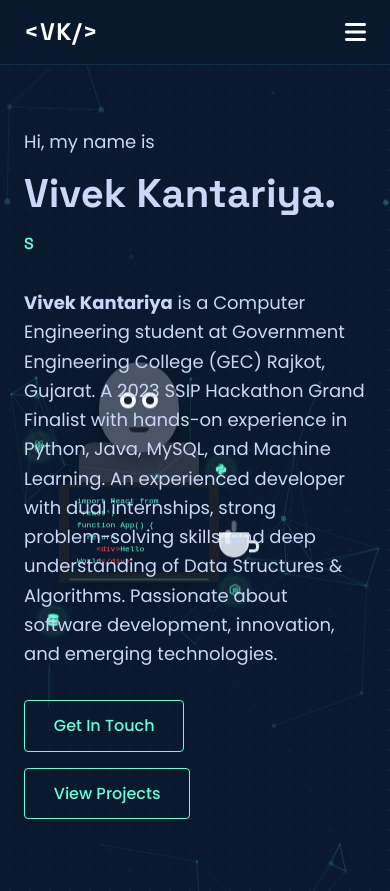
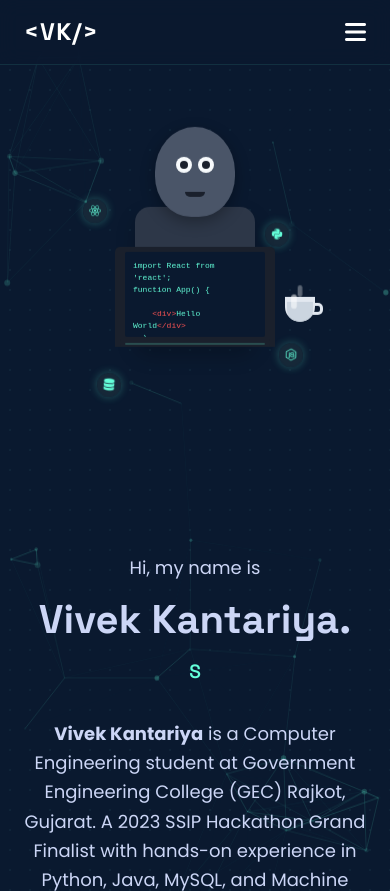
Before and after one commit to vivekkantariya/profile-readme, a plain HTML site: page index.html in a window 390 px wide. Shown: the top 891 px of the page. Drawn offline with nearby package versions, Linux system fonts and the light colour scheme; animation ran at ten frames a second.

Commit message:
media added, responsive

```diff
--- a/index.html
+++ b/index.html
@@ -97,12 +97,15 @@
 
   <!-- Hero Section -->
   <section id="home" class="hero-section relative">
+    <!-- Background elements remain the same -->
     <div class="hero-bg-pattern"></div>
     <div class="tech-sphere-container"></div>
     <div class="particles" id="particles-js"></div>
 
-    <div class="container mx-auto px-6 py-32 flex flex-col justify-center">
-      <div class="hero-content max-w-4xl">
+    <!-- New Grid Container -->
+    <div class="container mx-auto px-6 py-20 md:py-32 grid grid-cols-1 lg:grid-cols-2 gap-8 items-center">
+      <!-- Content Column -->
+      <div class="hero-content max-w-4xl order-2 lg:order-1">
         <p class="text-accent text-lg mb-4 fade-in">Hi, my name is</p>
         <h1 class="hero-title font-heading font-bold mb-4 fade-in" style="animation-delay: 0.2s;">Vivek Kantariya.</h1>
         <h2 class="hero-subtitle font-heading font-semibold mb-8 fade-in" style="animation-delay: 0.4s;">
@@ -110,9 +113,9 @@
         </h2>
         <p class="text-light text-lg mb-8 leading-relaxed fade-in" style="animation-delay: 0.6s;">
           <b>Vivek Kantariya</b> is a Computer Engineering student at Government Engineering College (GEC) Rajkot,
-          Gujarat. A
-          2023 SSIP Hackathon Grand Finalist with hands-on experience in Python, Java, MySQL, and Machine Learning. An
-          experienced developer with dual internships, strong problem-solving skills, and deep understanding of Data
+          Gujarat. A 2023 SSIP Hackathon Grand Finalist with hands-on experience in Python, Java, MySQL, and Machine
+          Learning.
+          An experienced developer with dual internships, strong problem-solving skills, and deep understanding of Data
           Structures & Algorithms. Passionate about software development, innovation, and emerging technologies.
         </p>
         <div class="flex flex-wrap gap-4 fade-in" style="animation-delay: 0.8s;">
@@ -120,9 +123,9 @@
           <a href="https://www.github.com/vivekkantariya" class="btn-primary">View Projects</a>
         </div>
       </div>
-    </div>
 
-    <!-- Replace your hero-character div with this -->
+      <!-- Character Column - now part of the grid -->
+      <div class="hero-character-container order-1 lg:order-2 flex justify-center lg:justify-end relative">
         <div class="hero-character">
           <div class="character-container">
             <!-- Head -->
@@ -145,14 +148,15 @@
               <div class="laptop">
                 <div class="screen">
                   <div class="code-display">
-                <div class="code-line"><span class="code-keyword">import</span> <span class="code-module">React</span>
+                    <div class="code-line"><span class="code-keyword">import</span> <span
+                        class="code-module">React</span>
                       <span class="code-keyword">from</span> <span class="code-string">'react'</span>;
                     </div>
                     <div class="code-line"><span class="code-keyword">function</span> <span
                         class="code-function">App</span>() {</div>
                     <div class="code-line">&nbsp;&nbsp;<span class="code-keyword">return</span> (</div>
-                <div class="code-line">&nbsp;&nbsp;&nbsp;&nbsp;<span class="code-tag">&lt;div&gt;</span>Hello World<span
-                    class="code-tag">&lt;/div&gt;</span></div>
+                    <div class="code-line">&nbsp;&nbsp;&nbsp;&nbsp;<span class="code-tag">&lt;div&gt;</span>Hello
+                      World<span class="code-tag">&lt;/div&gt;</span></div>
                     <div class="code-line">&nbsp;&nbsp;)</div>
                     <div class="code-line">}</div>
                   </div>
@@ -180,8 +184,9 @@
             </div>
           </div>
         </div>
+      </div>
+    </div>
   </section>
-
   <!-- Skills Section -->
   <section id="skills" class="py-20 bg-secondary">
     <div class="container mx-auto px-6">
--- a/style.css
+++ b/style.css
@@ -106,6 +106,7 @@
    align-items: center;
    position: relative;
    overflow: hidden;
+   padding: 2rem 0;
  }
 
  .hero-bg-pattern {
@@ -883,15 +884,138 @@
  }
 
  /* 3D Character Styles */
+
+ .container {
+  width: 100%;
+  max-width: 1200px;
+  margin: 0 auto;
+}
+
+/* Grid Layout */
+@media (min-width: 1024px) {
+  .grid-cols-2 {
+    grid-template-columns: repeat(2, minmax(0, 1fr));
+  }
+}
+
+
+@media (min-width: 1024px) {
   .hero-character {
     position: absolute;
-   right: 8%;
+    right: 0;
     top: 50%;
     transform: translateY(-50%);
-   width: 280px;
-   margin-top: 80px;
-   margin-right: 80px;
+    margin-top: 0;
+    margin-right: 0;
+  }
+}
+
+/* Adjust character size on smaller screens */
+@media (max-width: 640px) {
+  .hero-character {
+    max-width: 220px;
+    height: 300px;
+  }
+
+  .character-head {
+    width: 60px;
+    height: 70px;
+  }
+
+  .character-body {
+    width: 100px;
+    height: 120px;
+  }
+
+  .laptop {
+    width: 130px;
+    height: 80px;
+  }
+
+  .screen {
+    width: 110px;
+    height: 65px;
+    font-size: 6px;
+    line-height: 10px;
+  }
+
+  .coffee-cup {
+    width: 24px;
+    height: 32px;
+    margin-left: 120px;
+  }
+}
+
+/* Content adjustments for mobile */
+@media (max-width: 768px) {
+  .hero-content {
+    text-align: center;
+  }
+
+  .flex.flex-wrap {
+    justify-content: center;
+  }
+
+  .hero-title {
+    font-size: 2.5rem;
+  }
+
+  .hero-subtitle {
+    font-size: 1.2rem;
+  }
+
+  .hero-character {
+    margin-bottom: 2rem;
+  }
+}
+
+/* Animation adjustments for mobile */
+@media (max-width: 640px) {
+  .fade-in {
+    animation-delay: 0s !important;
+  }
+
+  .hero-character .character-container {
+    animation:
+      slideInFromBottom 1s ease-out forwards,
+      float 6s ease-in-out infinite 1s;
+  }
+}
+
+/* Order control for mobile */
+.order-1 {
+  order: 1;
+}
+
+.order-2 {
+  order: 2;
+}
+
+@media (min-width: 1024px) {
+  .lg\:order-1 {
+    order: 1;
+  }
+
+  .lg\:order-2 {
+    order: 2;
+  }
+}
+
+
+/* Character Container - Responsive */
+.hero-character-container {
+  height: 100%;
+  min-height: 300px;
+  margin-top: 30px;
+  /* margin-bottom: 2rem; */
+}
+
+.hero-character {
+  position: relative;
+  width: 100%;
+  max-width: 280px;
   height: 380px;
+  margin: 0 auto;
   perspective: 1000px;
 }
 
@@ -899,7 +1023,7 @@
    position: relative;
    width: 100%;
    height: 100%;
-   margin-bottom: 80px;
+   /* margin-bottom: 80px; */
    transform-style: preserve-3d;
    animation:
      slideInFromBottom 1.5s ease-out forwards,
@@ -1068,7 +1192,7 @@
    bottom: 50px;
    margin-bottom: 120px;
    margin-left: 150px;
-   right: 30px;
+   right: 20px;
    z-index: 6;
  }
 
@@ -1110,8 +1234,8 @@
    border: 3px solid #e2e8f0;
    border-left: none;
    border-radius: 0 5px 5px 0;
-   right: -10px;
-   top: 8px;
+   right: -8px;
+   top: 6px;
  }
 
  .steam {
```
Lines whose indentation alone changed are shown as unchanged.
